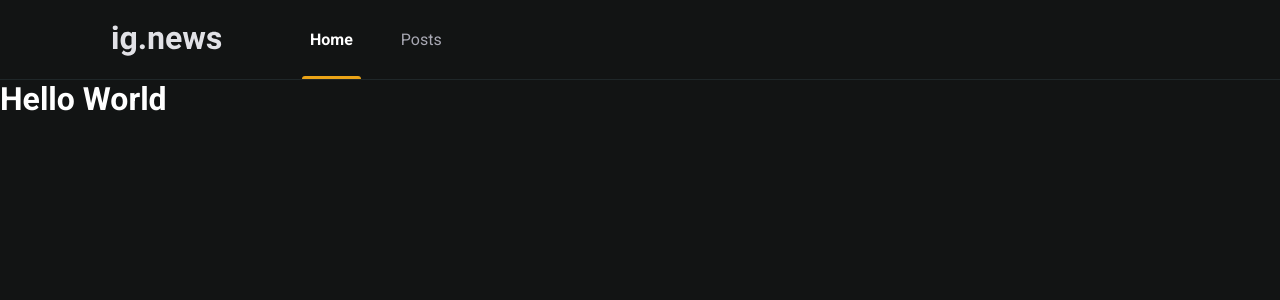
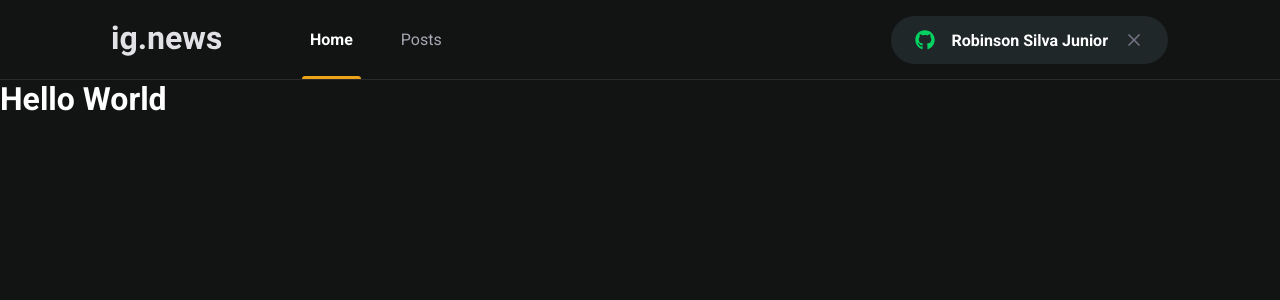
Before and after one commit to hardzork/ignews, a Next.js app: page / in a window 1280 px wide. Shown: the top 300 px of the page. Built offline with nearby package versions, Linux system fonts and the light colour scheme.

Commit message:
Componente Sign In Button

```diff
--- a/package.json
+++ b/package.json
@@ -11,6 +11,7 @@
     "next": "10.0.9",
     "react": "17.0.2",
     "react-dom": "17.0.2",
+    "react-icons": "^4.2.0",
     "sass": "^1.32.8"
   },
   "devDependencies": {
--- a/src/components/Header/index.tsx
+++ b/src/components/Header/index.tsx
@@ -1,3 +1,4 @@
+import { SignInButton } from "../SignInButton";
 import styles from "./styles.module.scss";
 
 export function Header() {
@@ -9,6 +10,7 @@
           <a className={styles.active}>Home</a>
           <a>Posts</a>
         </nav>
+        <SignInButton />
       </div>
     </header>
   );
--- a/src/components/Header/styles.module.scss
+++ b/src/components/Header/styles.module.scss
@@ -46,4 +46,8 @@
       }
     }
   }
+
+  button {
+    margin-left: auto;
+  }
 }
--- /dev/null
+++ b/src/components/SignInButton/index.tsx
@@ -0,0 +1,20 @@
+import { FaGithub } from "react-icons/fa";
+import { FiX } from "react-icons/fi";
+
+import styles from "./styles.module.scss";
+
+export function SignInButton() {
+  const isUserLoggedIn = true;
+  return isUserLoggedIn ? (
+    <button type="button" className={styles.signInButton}>
+      <FaGithub color="#04d361" />
+      Robinson Silva Junior
+      <FiX color="#737380" className={styles.closeIcon} />
+    </button>
+  ) : (
+    <button type="button" className={styles.signInButton}>
+      <FaGithub color="#eba417" />
+      Sign in with Github
+    </button>
+  );
+}
--- /dev/null
+++ b/src/components/SignInButton/styles.module.scss
@@ -0,0 +1,26 @@
+.signInButton {
+  height: 3rem;
+  border-radius: 3rem;
+  background: var(--grey-850);
+  border: 0;
+  padding: 0 1.5rem;
+  display: flex;
+  justify-content: center;
+  align-items: center;
+  color: var(--white);
+  font-weight: bold;
+  transition: filter 0.2s;
+  &:hover {
+    filter: brightness(0.8);
+  }
+  svg {
+    height: 20px;
+    width: 20px;
+  }
+  svg:first-child {
+    margin-right: 1rem;
+  }
+  svg.closeIcon {
+    margin-left: 1rem;
+  }
+}
--- a/src/pages/_app.tsx
+++ b/src/pages/_app.tsx
@@ -7,7 +7,7 @@
 function MyApp({ Component, pageProps }: AppProps) {
   return (
     <>
-      <Header></Header>
+      <Header />
       <Component {...pageProps} />
     </>
   );
--- a/src/styles/global.scss
+++ b/src/styles/global.scss
@@ -8,7 +8,8 @@
   --white: #ffffff;
   --grey-100: #e1e1e6;
   --grey-500: #a8a8b3;
-  --grey-800: #1f2729;
+  --grey-800: #29292e;
+  --grey-850: #1f2729;
   --grey-900: #121414;
   --cyan-500: #61dcfb;
   --yellow-500: #eba417;
```
Also changed, not shown: 1 other file (tests, documents, lock files or other folders).
